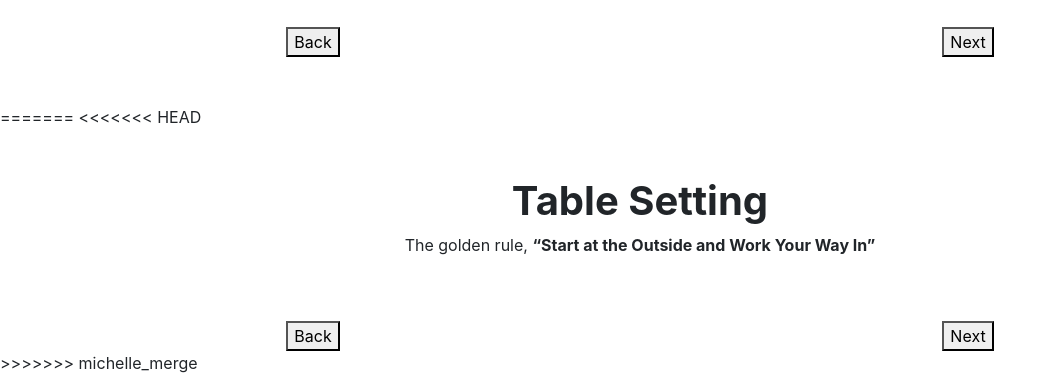
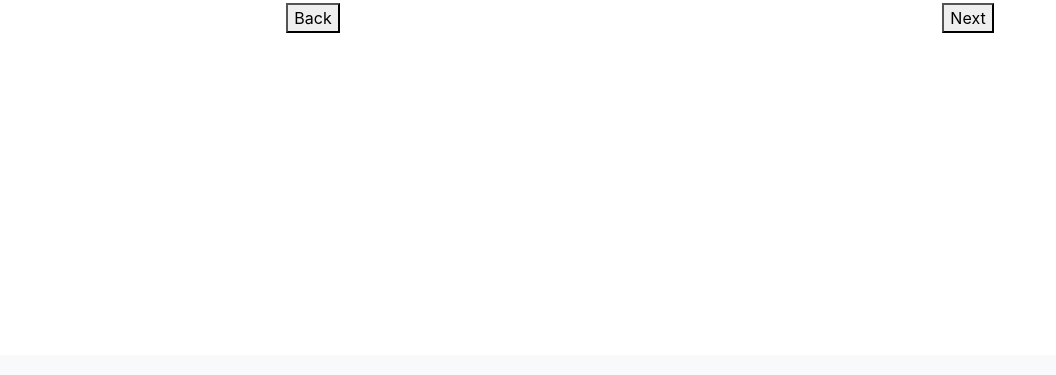
Before and after one commit to KimlyTor/Table-Etiquette, a Python web app: template templates/table_setting.html in a window 1280 px wide. Shown: the part 445-820 px from the top of the page, without its empty margins (0-1056 px from the left). After the commit the page ends 478 px from the top, so only its background shows below. Run offline with Jinja, Linux system fonts and the light colour scheme; the template is opened without the code that fills it, so the values that code supplies are empty; some libraries are stand-ins or nearby versions.

Commit message:
fix code

```diff
--- a/templates/table_setting.html
+++ b/templates/table_setting.html
@@ -1,7 +1,6 @@
 {% extends "layout.html" %}
 
 {% block content %}
-<<<<<<< HEAD
 
   <script type="text/javascript" src="{{ url_for('static', filename = 'table_setting.js') }}"></script>
 
@@ -31,21 +30,5 @@
       </div>
   </div>
 
-=======
-<<<<<<< HEAD
-    <div class="row justify-content-center align-items-center my-5">
-        <div class="col-sm-auto">
-            <h1 class="font-weight-bold text-center">Table Setting</h1>
-            <p class="text-center">The golden rule, <span class="font-weight-bold">“Start at the Outside and Work Your Way In”</span></p>
-        </div>
-    </div>
-    <div class="row justify-content-around">
-        <div class="col-sm-auto">
-            <button>Back</button>
-        </div>
-        <div class="col-sm-auto">
-            <button>Next</button>
-        </div>
-    </div>
->>>>>>> michelle_merge
+
 {% endblock %}
```
